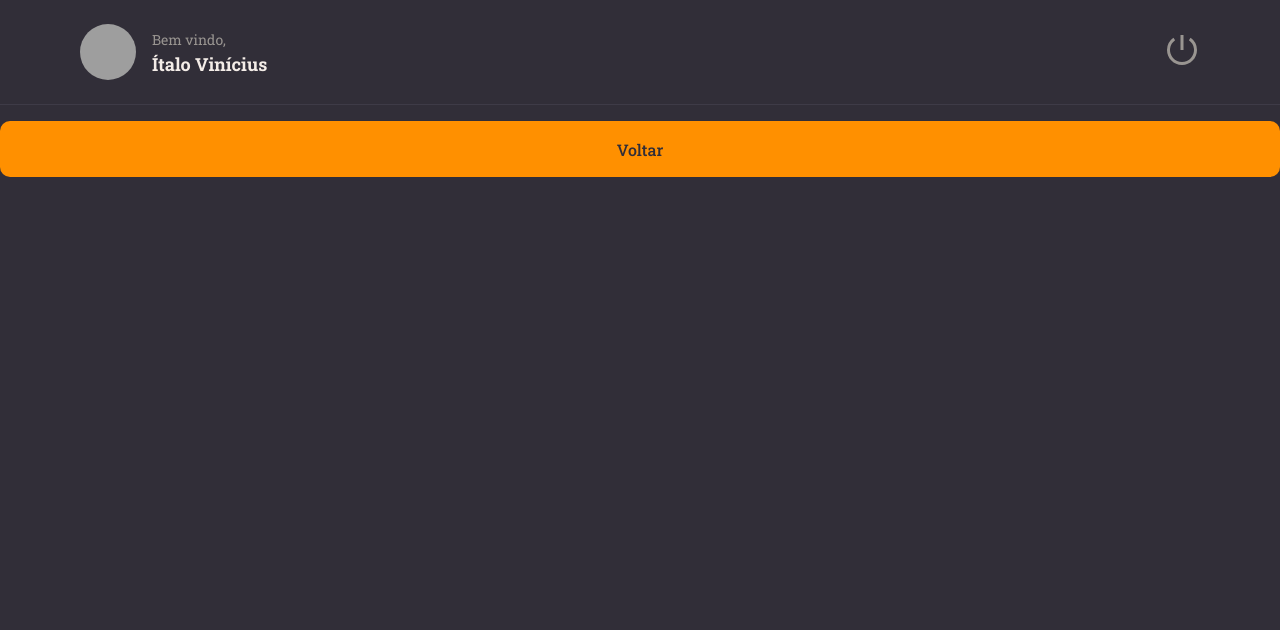
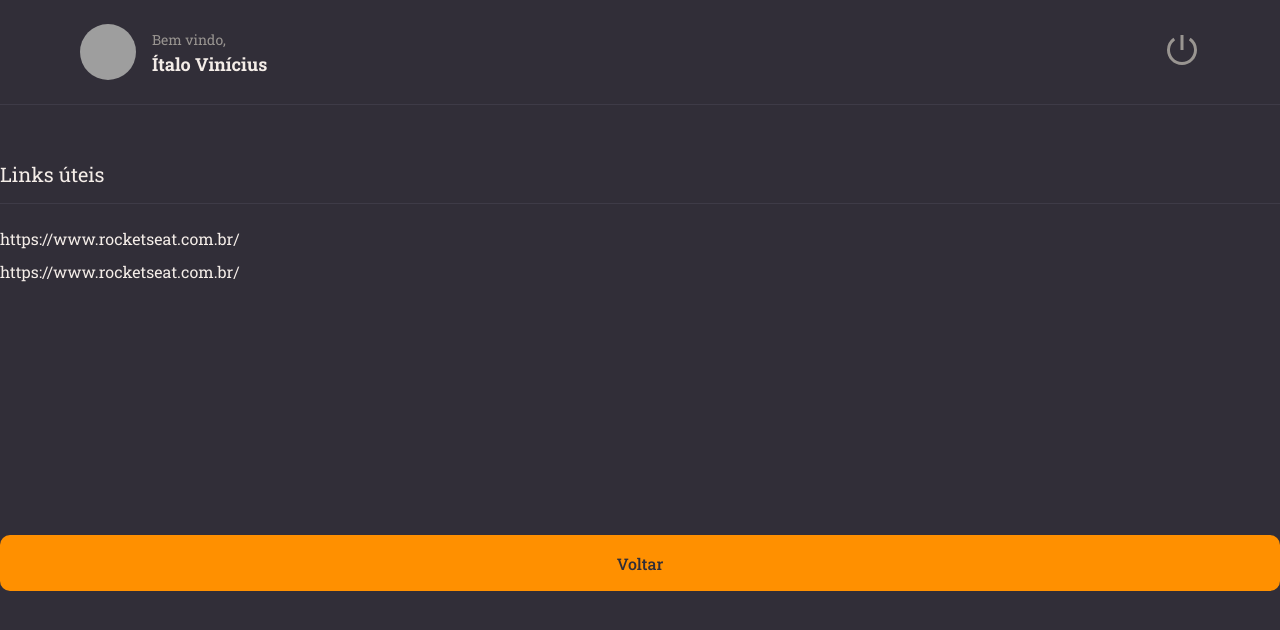
Before and after one commit to Italovini223/rocketnotes-frontend, a React (Vite) app: page / in a window 1280 px wide. Shown: the top 630 px of the page. Built offline with nearby package versions, Linux system fonts and the light colour scheme; grey boxes are pictures that could not be loaded.

Commit message:
✨ feat: code in Children classroom

```diff
--- /dev/null
+++ b/src/components/section/index.jsx
@@ -0,0 +1,10 @@
+import { Container } from "./styles";
+
+export function Section({title, children}) {
+  return(
+    <Container>
+      <h2>{title}</h2>
+      {children}
+    </Container>
+  );
+}
--- /dev/null
+++ b/src/components/section/styles.js
@@ -0,0 +1,18 @@
+import styled from 'styled-components';
+
+export const Container = styled.section`
+  margin: 56px 0 28px;
+
+  > h2 {
+    border-bottom-width: 1px;
+    border-bottom-style: solid;
+    border-bottom-color: ${({theme}) => theme.COLORS.BACKGROUND_700};
+
+    padding-bottom: 16px;
+    margin-bottom: 24px;
+
+    color: ${({theme}) => theme.COLORS.WHITE};
+    font-size: 20px;
+    font-weight: 400;
+  }
+`;
--- a/src/pages/Details/index.jsx
+++ b/src/pages/Details/index.jsx
@@ -1,12 +1,20 @@
-import { Container } from "./styles";
+import { Container, Links } from "./styles";
 
 import { Header } from "../../components/Header";
 import { Button } from "../../components/Button";
+import { Section } from "../../components/section";
+
 
 export function Details(){
   return(
     <Container>
       <Header />
+      <Section title="Links úteis">
+        <Links>
+          <li><a href="#">https://www.rocketseat.com.br/</a></li>
+          <li><a href="#">https://www.rocketseat.com.br/</a></li>
+        </Links>
+      </Section>
       <Button title="Voltar"/>
     </Container>
   )
--- a/src/pages/Details/styles.js
+++ b/src/pages/Details/styles.js
@@ -8,5 +8,17 @@
   grid-template-rows: 105px auto;
   grid-template-areas:
   "header"
-  "content"
+  "content";
 `;
+
+export const Links = styled.ul`
+  list-style: none;
+
+  > li {
+    margin-top: 12px;
+
+    a {
+      color: ${({theme}) => theme.COLORS.WHITE};
+    }
+  }
+`;
```
